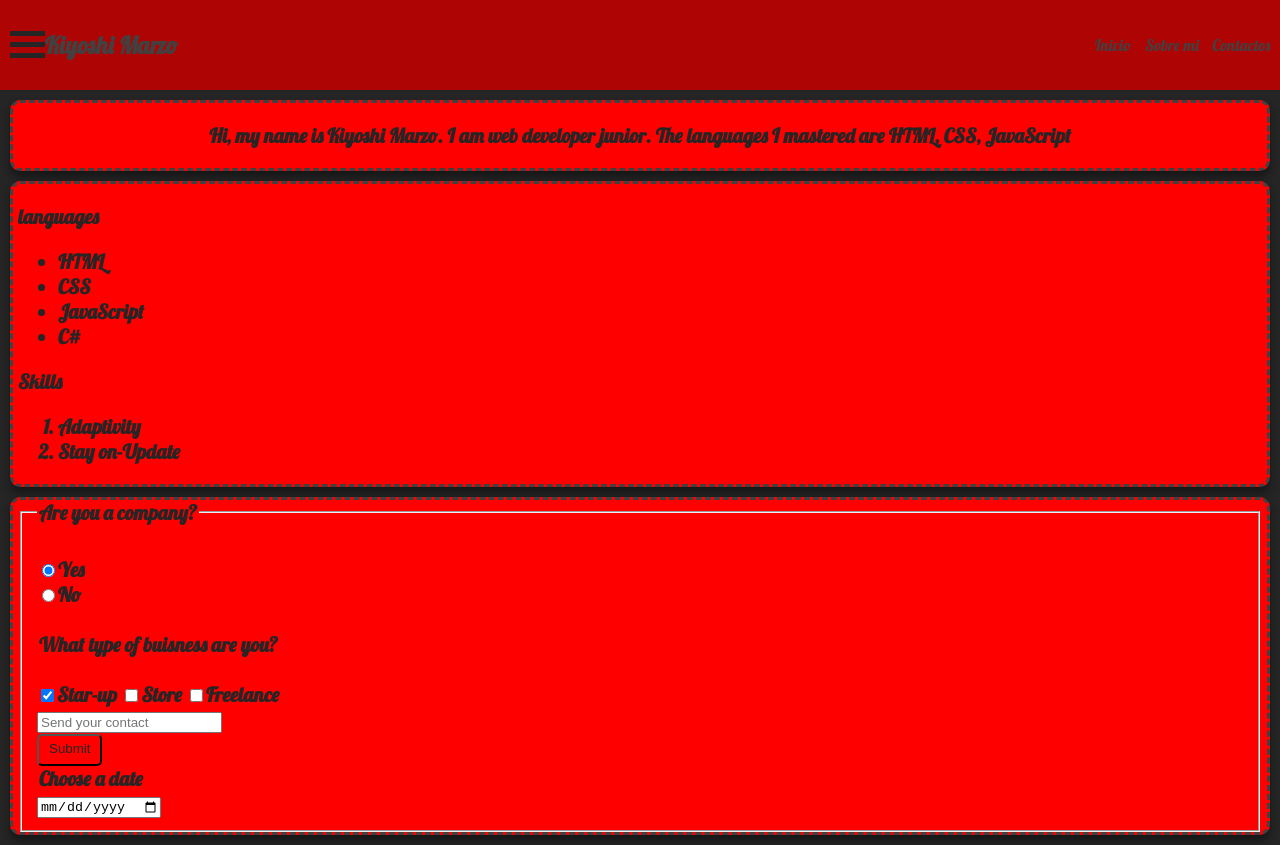
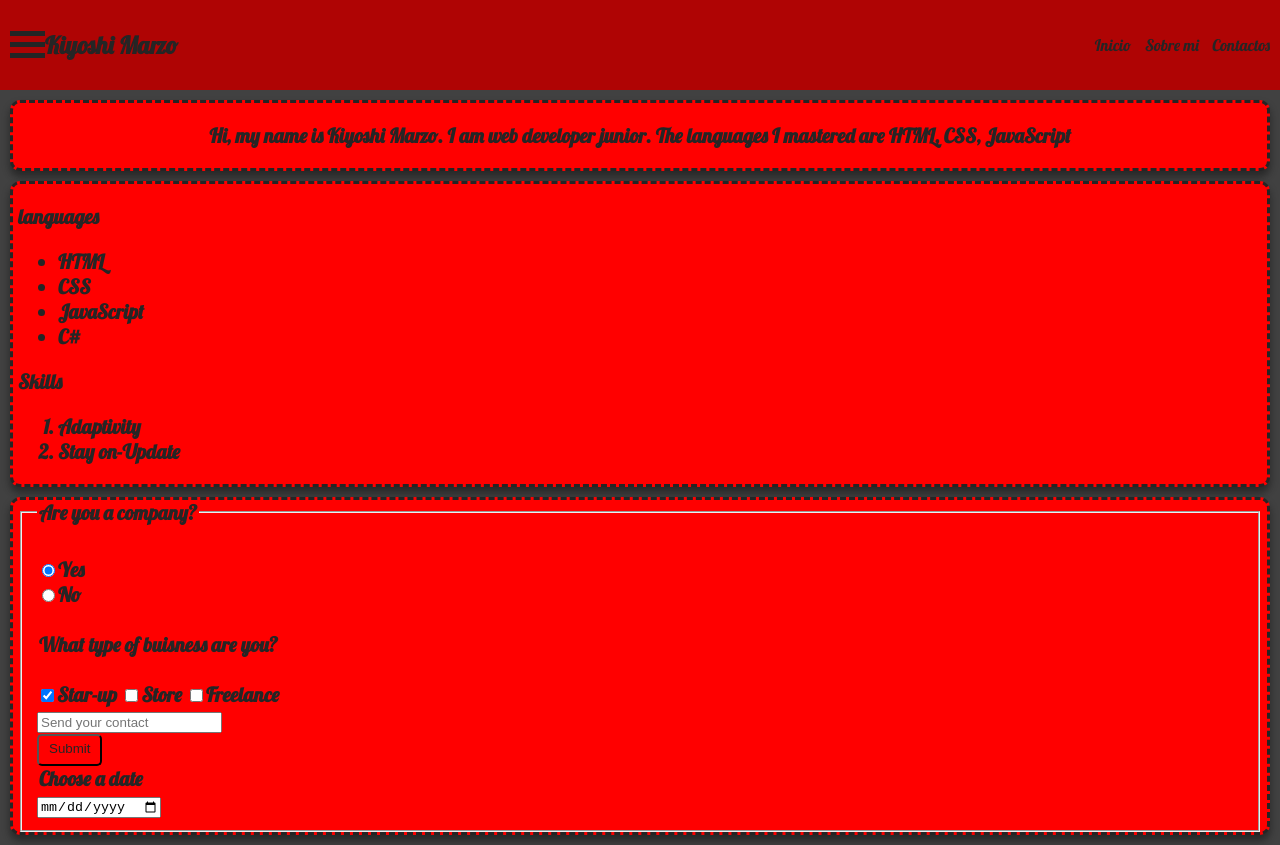
Before and after one commit to KiB017/Portfolio, a plain HTML site: page index.html in a window 1280 px wide. Drawn offline with Linux system fonts and the light colour scheme.

Commit message:
Cambio de colores, fallas en el merge

```diff
--- a/styles.css
+++ b/styles.css
@@ -2,13 +2,13 @@ body
 {
   font-family: Lobster;
   margin: 0px;
-  background: #252525;
+  background: #414141;
 }
 
 a
 {
   text-decoration: none;
-  color: #414141;
+  color: #252525;
   padding: 5px;
 }
 
@@ -44,7 +44,7 @@ header
   border-style: dashed;
   border-width: 3px;
   border-radius: 10px;
-  border-color: #414141;
+  border-color: #252525;
   margin: 10px;
   padding: 0px 5px 0px 5px;
   box-shadow: 0 5px 10px rgba(0,0,0,0.19), 0 6px 6px rgba(0,0,0,0.23);
```
